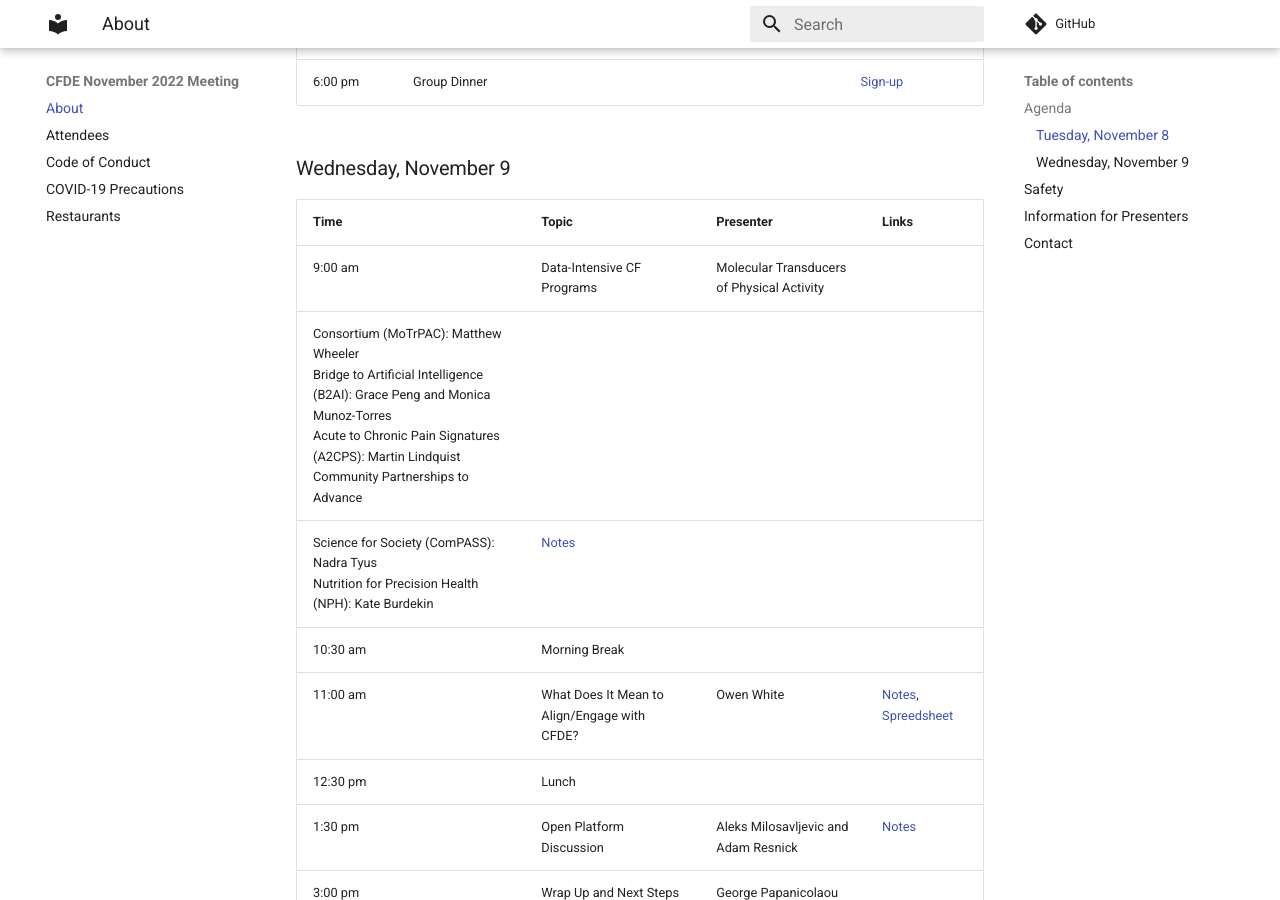
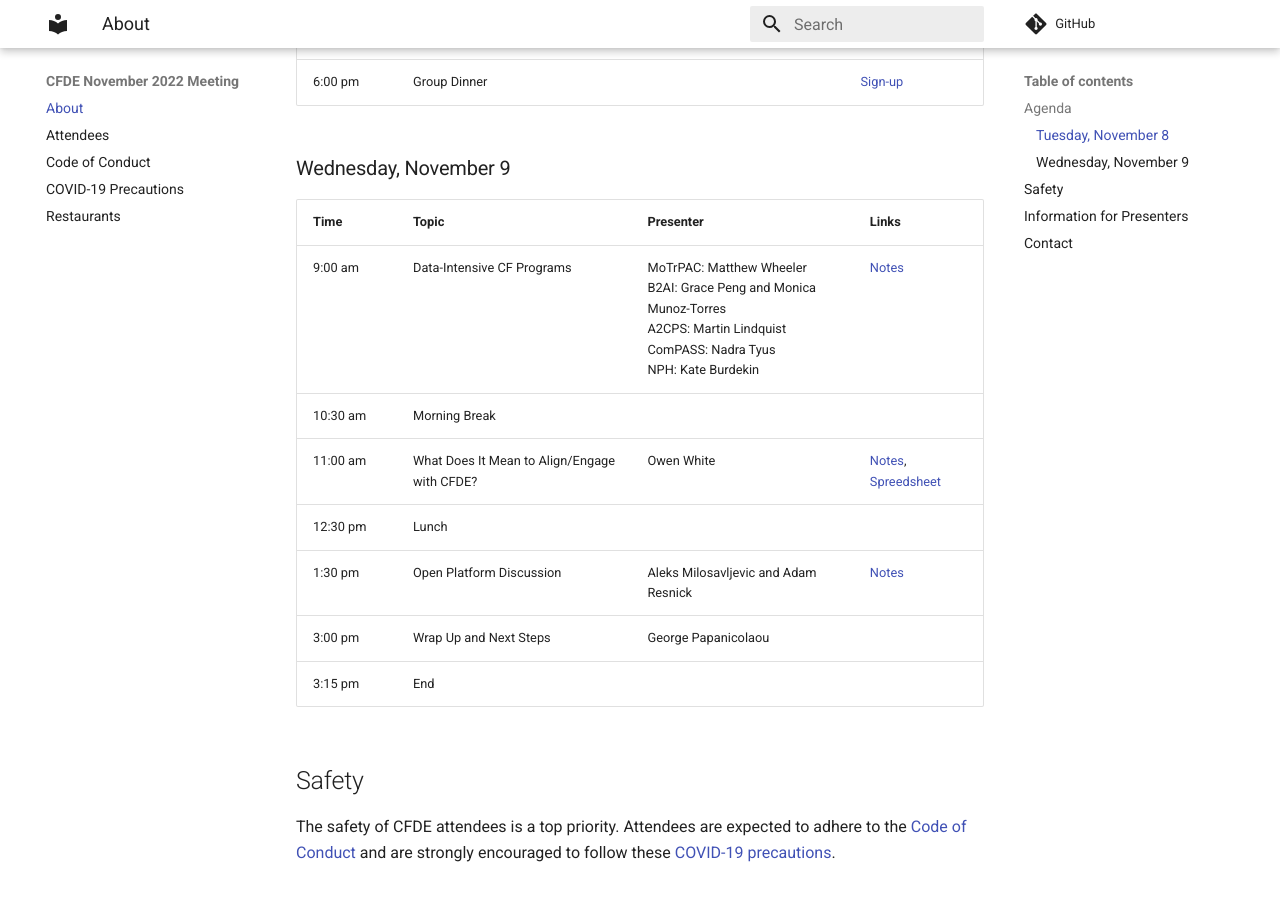
Before and after one commit to nih-cfde/2022-nov-meeting, an MkDocs documentation site: the page built from docs/index.md, in a window 1280 px wide and 900 px high, scrolled down 1165 px. Built offline with MkDocs 1.6.1 and Material for MkDocs 9.7.7, drawn with Linux system fonts in a browser that asks for light colours; comment, search, counter and statistics services are not loaded.

Commit message:
fix table

```diff
--- a/docs/index.md
+++ b/docs/index.md
@@ -31,9 +31,7 @@ _All times are shown in Eastern Time._
 
 | Time | Topic | Presenter | Links |
 | --- | --- | --- | --- |
-| 9:00 am | Data-Intensive CF Programs | Molecular Transducers of Physical Activity
-Consortium (MoTrPAC): Matthew Wheeler <br> Bridge to Artificial Intelligence (B2AI):  Grace Peng and  Monica Munoz-Torres <br> Acute to Chronic Pain Signatures (A2CPS): Martin Lindquist <br> Community Partnerships to Advance
-Science for Society (ComPASS): Nadra Tyus <br> Nutrition for Precision Health (NPH): Kate Burdekin | [Notes](https://docs.google.com/document/d/1WxNf17fXR_Lz9EdC7AkEH9QhkKmX-mR9nuY1aOekUnU/edit?usp=share_link)
+| 9:00 am | Data-Intensive CF Programs | MoTrPAC: Matthew Wheeler <br> B2AI:  Grace Peng and  Monica Munoz-Torres <br> A2CPS: Martin Lindquist <br> ComPASS: Nadra Tyus <br> NPH: Kate Burdekin | [Notes](https://docs.google.com/document/d/1WxNf17fXR_Lz9EdC7AkEH9QhkKmX-mR9nuY1aOekUnU/edit?usp=share_link) |
 | 10:30 am | Morning Break | | |
 | 11:00 am | What Does It Mean to Align/Engage with CFDE? | Owen White | [Notes](https://docs.google.com/document/d/15kA45_KljzfDYDS46sm4AMHZUx202uGqq7H4ANUy9u4/edit?usp=share_link), [Spreedsheet](https://docs.google.com/spreadsheets/d/1adOTa_2wpL45O93aOgww8mnhyxBUOMI8rGdAAJBDSOg/edit?usp=sharing) |
 | 12:30 pm | Lunch | | |
```
